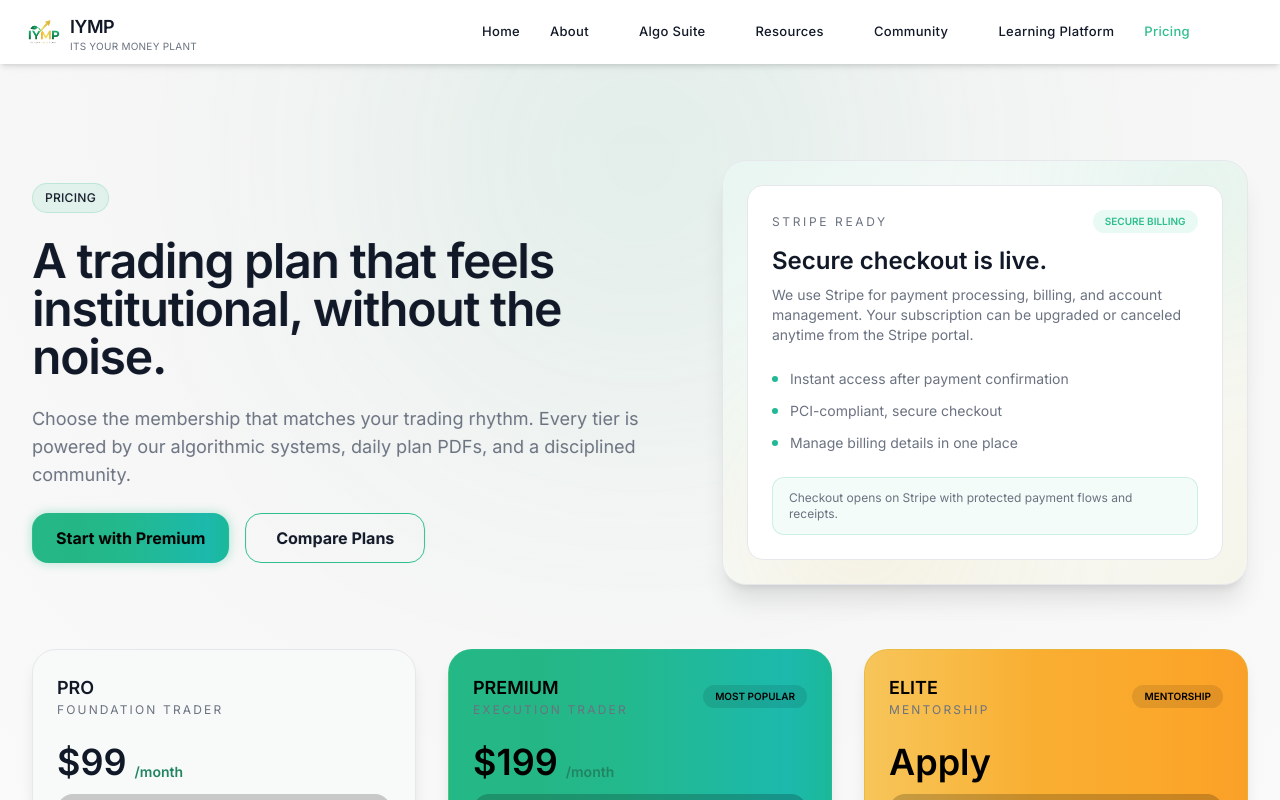
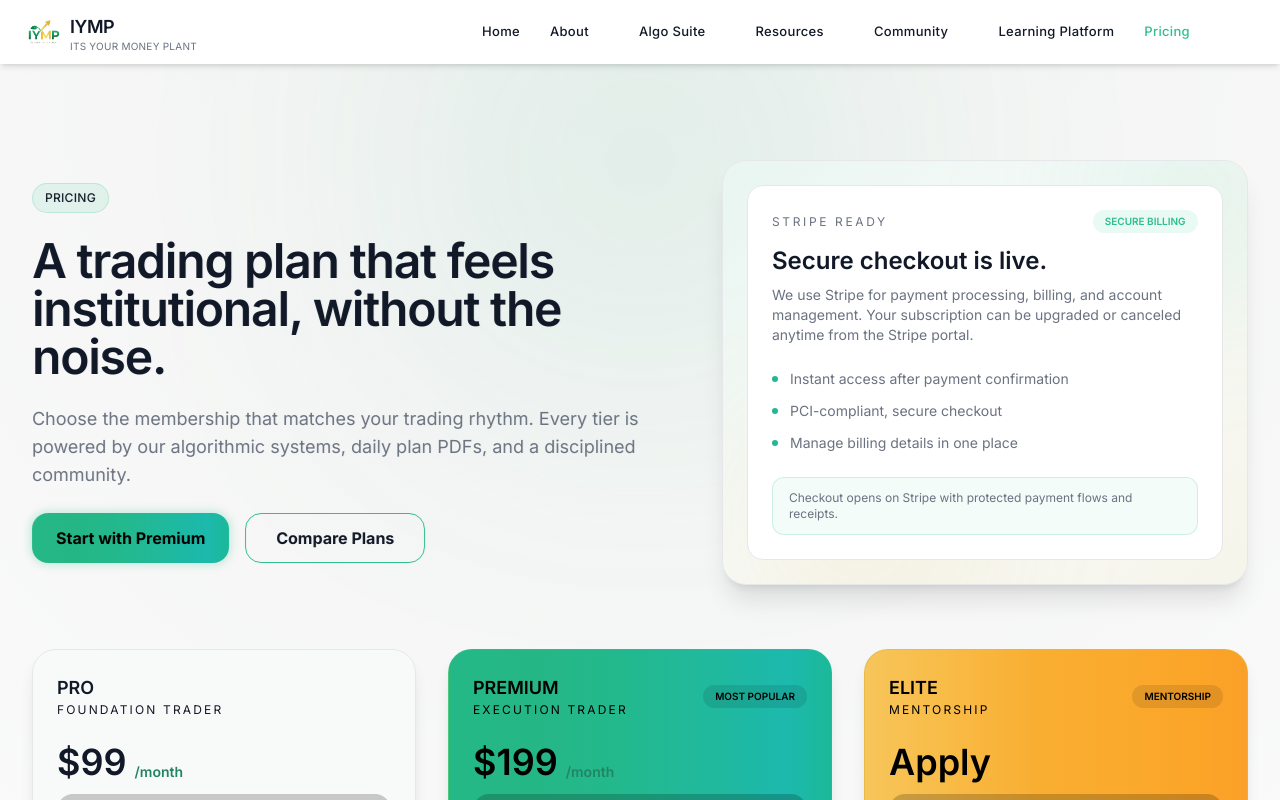
Before and after one commit to GM-Frost/IYMP-Webapp, a Next.js app: page /pricing in a window 1280 px wide. Shown: the top 800 px of the page. Built offline with nearby package versions, Linux system fonts and the light colour scheme; some icons are missing.

Commit message:
Changes to pricing

```diff
--- a/app/pricing/page.tsx
+++ b/app/pricing/page.tsx
@@ -266,9 +266,7 @@
                 <div className="flex items-center justify-between">
                   <div>
                     <p className="text-lg font-semibold">{tier.name}</p>
-                    <p className="text-xs uppercase tracking-[0.18em] text-text-muted">
-                      {tier.badge}
-                    </p>
+                    <p className="text-xs uppercase tracking-[0.18em]">{tier.badge}</p>
                   </div>
                   {tier.variant === 'primary' && (
                     <span className="rounded-full bg-black/10 px-3 py-1 text-[10px] font-semibold uppercase">
```
